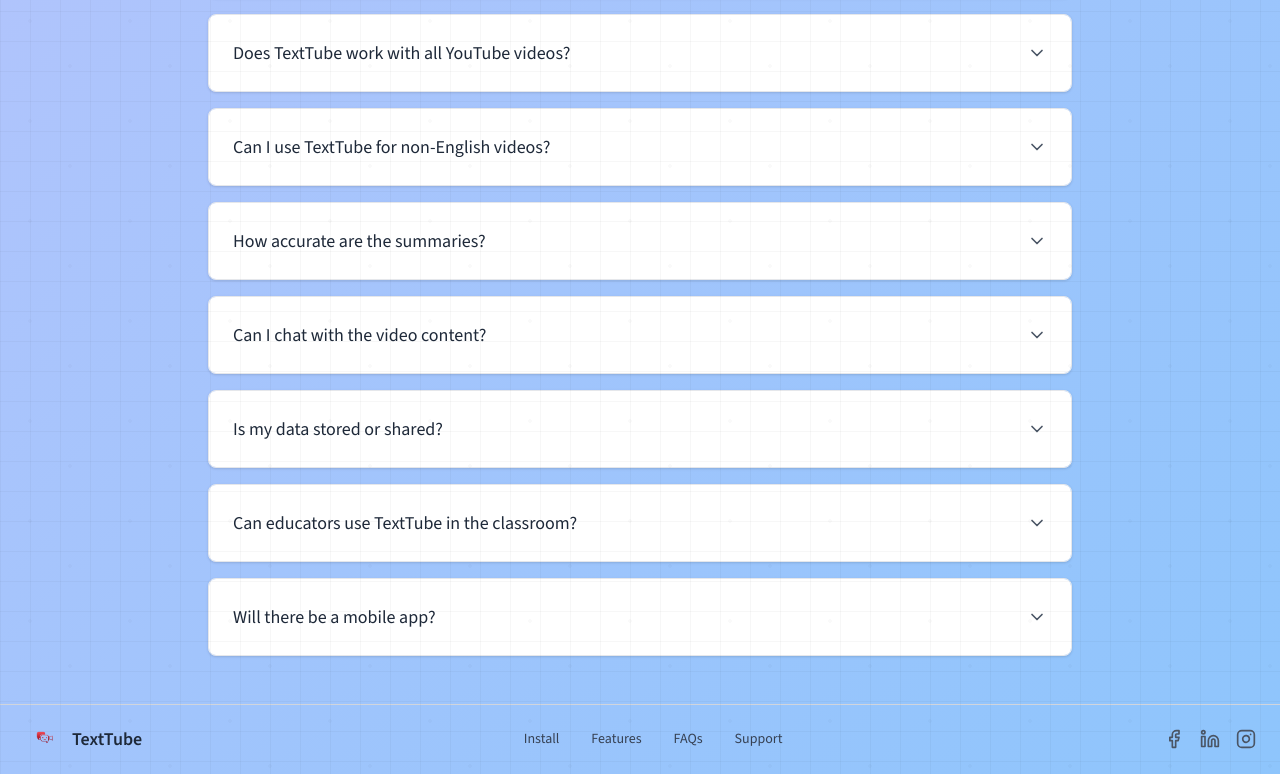
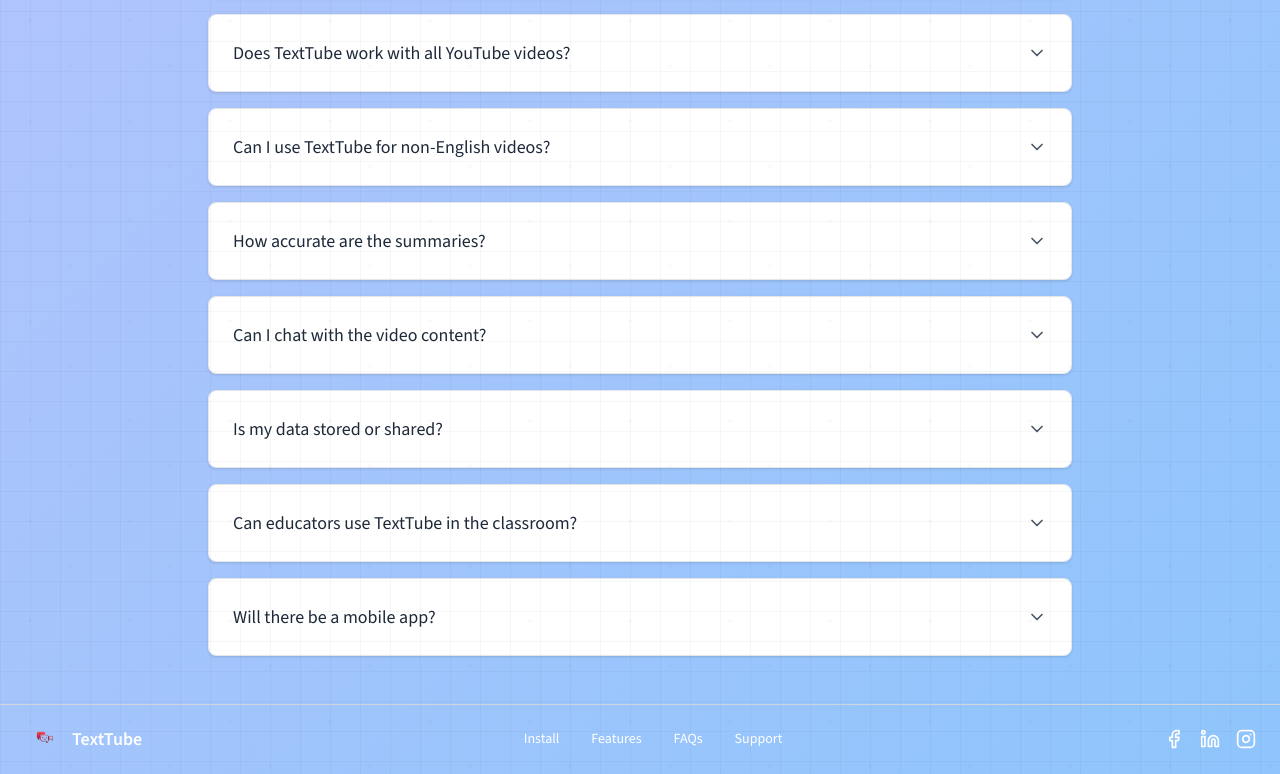
Before and after one commit to ahmii237/texttube, a Next.js app: page / in a window 1280 px wide. Shown: the part 2899-3673 px from the top of the page. Built offline with nearby package versions, Linux system fonts and the light colour scheme.

Commit message:
footer changed

```diff
--- a/src/components/Footer.tsx
+++ b/src/components/Footer.tsx
@@ -5,7 +5,7 @@
 
 const Footer: React.FC = () => {
   return (
-    <footer className="w-full px-6 py-4 border-t border-gray-300 text-gray-700">
+    <footer className="w-full px-6 py-4 border-t border-gray-300 text-white">
       <div className="max-w-7xl mx-auto flex flex-col md:flex-row items-center justify-between gap-4">
         {/* Logo and Brand */}
         <div className="flex items-center space-x-2">
@@ -15,11 +15,11 @@
             width={40}
             height={40}
           />
-          <h1 className="text-lg font-semibold text-gray-800">TextTube</h1>
+          <h1 className="text-lg font-semibold text-white">TextTube</h1>
         </div>
 
         {/* Navigation Links */}
-        <ul className="flex flex-wrap justify-center gap-4 text-sm font-medium">
+        <ul className="flex flex-wrap justify-center text-white gap-4 text-sm font-medium">
           <li>
             <Link
               href="/install"
@@ -55,7 +55,7 @@
         </ul>
 
         {/* Social Icons */}
-        <div className="flex gap-4 text-gray-600">
+        <div className="flex gap-4 text-white">
           <a
             href="https://www.facebook.com/share/15V1ZdNne5/"
             target="_blank"
```
